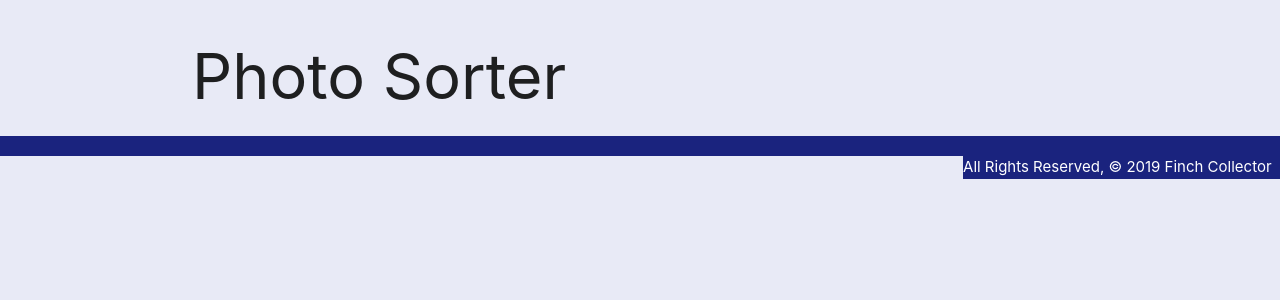
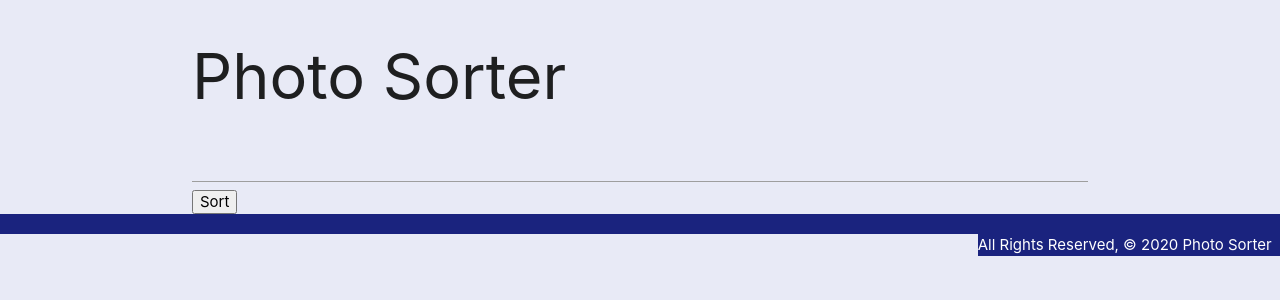
Before and after one commit to AJS3993/PythonLearner, a Django app: template main_app/templates/index.html in a window 1280 px wide. Shown: the top 300 px of the page. Run offline with Django 3.2, Linux system fonts and the light colour scheme; the template is opened without the code that fills it, so the values that code supplies are empty.

Commit message:
basic set up

```diff
--- a/main_app/templates/base.html
+++ b/main_app/templates/base.html
@@ -17,7 +17,7 @@
     {% endblock %}
   </main>
   <footer class="page-footer indigo darken-4">
-    <div class="right indigo darken-4">All Rights Reserved, &copy; 2019 Finch Collector &nbsp;</div>
+    <div class="right indigo darken-4">All Rights Reserved, &copy; 2020 Photo Sorter &nbsp;</div>
   </footer>
 </body>
 </html>
--- a/main_app/templates/index.html
+++ b/main_app/templates/index.html
@@ -13,6 +13,11 @@
 
     <h1>Photo Sorter</h1>
 
+    <form>
+      <input/>
+      <button> Sort </button>
+    </form>
+
     {% endblock %}
 
 
```
